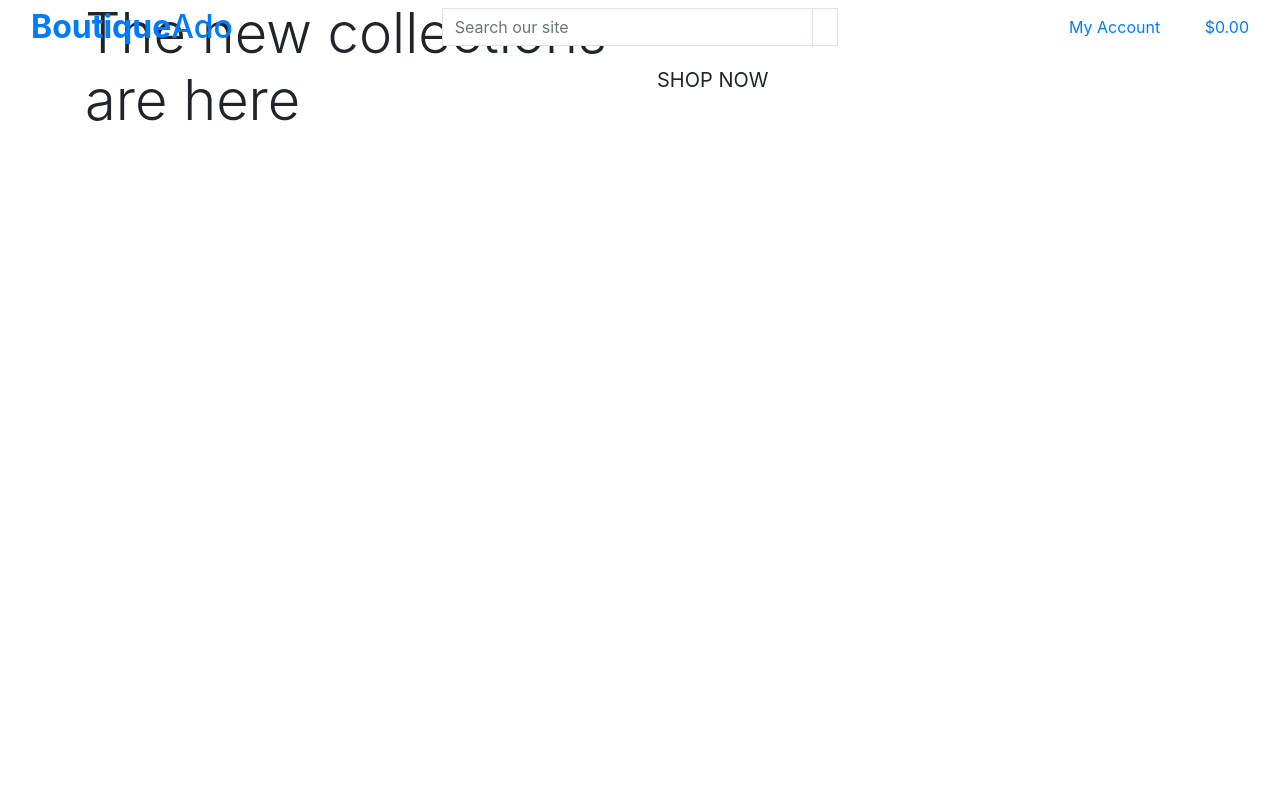
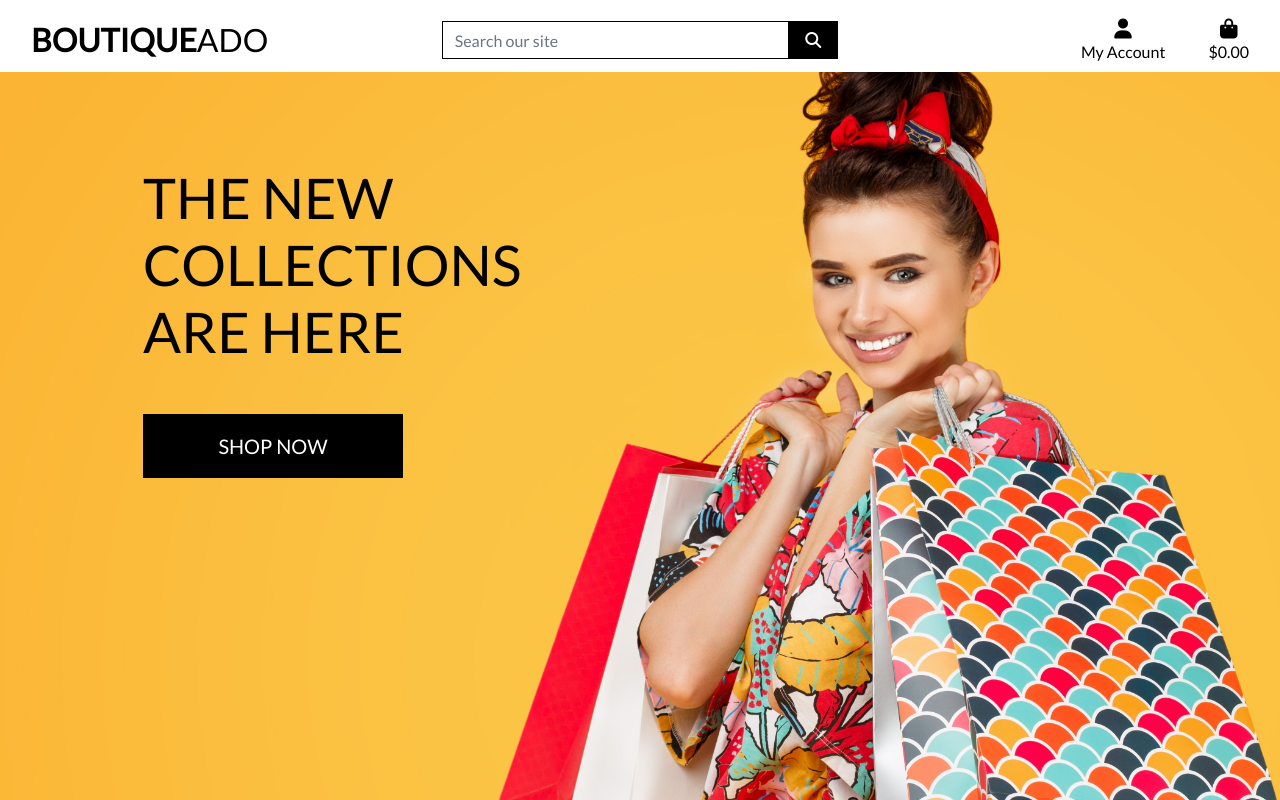
Before and after one commit to BegumDev/Boutique-Ado-Walkthrough, a Django app: page / in a window 1280 px wide. Run offline with Django 3.2, Linux system fonts and the light colour scheme; some libraries are stand-ins or nearby versions.

Commit message:
Completed homepage header and css.

```diff
--- a/boutique_ado/settings.py
+++ b/boutique_ado/settings.py
@@ -148,6 +148,10 @@ USE_TZ = True
 # https://docs.djangoproject.com/en/3.2/howto/static-files/
 
 STATIC_URL = '/static/'
+STATICFILES_DIRS = (os.path.join(BASE_DIR, 'static'),)
+
+MEDIA_URL = '/media/'
+MEDIA_ROOT = os.path.join(BASE_DIR, 'media')
 
 # Default primary key field type
 # https://docs.djangoproject.com/en/3.2/ref/settings/#default-auto-field
--- a/boutique_ado/urls.py
+++ b/boutique_ado/urls.py
@@ -15,10 +15,11 @@ Including another URLconf
 """
 from django.contrib import admin
 from django.urls import path, include
+from django.conf import settings
+from django.conf.urls.static import static
 
 urlpatterns = [
     path('admin/', admin.site.urls),
     path('accounts/', include('allauth.urls')),
     path('', include('home.urls')),
-
-]
+] + static(settings.MEDIA_URL, document_root=settings.MEDIA_ROOT)
--- a/home/templates/home/index.html
+++ b/home/templates/home/index.html
@@ -12,13 +12,15 @@
 {% block content %}
 <div class="container h-100">
     <div class="row">
-        <div class="col-7 col-md-6">
-            <h1 class="display-4 logo-font text-black">The new collections are here</h1>
-        </div>
-        <div class="my-5">
-            <h4>
-                <a href="" class="shop-now-button btn btn-lg rounded-0 text-uppercase py-3">shop now</a>
-            </h4>
+        <div class="col-7 col-md-6 my-auto">
+            <h1 class="display-4 logo-font text-black">
+                The new collections are here
+            </h1>
+            <div class="my-5">
+                <h4>
+                    <a href="" class="shop-now-button btn btn-lg rounded-0 text-uppercase py-3">shop now</a>
+                </h4>
+            </div>
         </div>
     </div>
 </div>
--- /dev/null
+++ b/static/css/base.css
@@ -0,0 +1,81 @@
+html {
+    height: 100%;
+}
+
+body {
+    background: url('/media/homepage_background_cropped.jpg') no-repeat center center fixed;
+    background-size: cover;
+    height: calc(100vh - 164px);
+    color: #555;
+    font-family: 'Lato';
+}
+
+/* from Bulma */
+.icon {
+    align-items: center;
+    display: inline-flex;
+    justify-content: center;
+    height: 1.5rem;
+    width: 1.5rem;
+}
+
+.logo-font {
+    text-transform: uppercase;
+}
+
+.main-logo-link {
+    width: fit-content;
+}
+
+.shop-now-button {
+    background: black;
+    color: white;
+    min-width: 260px;
+}
+
+.btn-black {
+    background: black;
+    color: white;
+}
+
+.shop-now-button:hover,
+.shop-now-button:active,
+.shop-now-button:focus,
+.btn-black:hover,
+.btn-black:active,
+.btn-black:focus {
+    background: #222;
+    color: white;
+}
+
+.text-black {
+    color: #000 !important;
+}
+
+.border-black {
+    border: 1px solid black !important;
+}
+
+/* -------------------------------- Media Queries */
+
+/* Slightly larger container on xl screens */
+@media (min-width: 1200px) {
+  .container {
+    max-width: 80%;
+  }
+}
+
+/* fixed top navbar only on medium and up */
+@media (min-width: 992px) {
+    .fixed-top-desktop-only {
+        position: fixed;
+        top: 0;
+        right: 0;
+        left: 0;
+        z-index: 1030;
+    }
+
+    .header-container {
+        padding-top: 164px;
+    }
+}
--- a/templates/base.html
+++ b/templates/base.html
@@ -18,12 +18,17 @@
     <!-- Bootstrap CSS -->
     <link rel="stylesheet" href="https://cdn.jsdelivr.net/npm/bootstrap@4.4.1/dist/css/bootstrap.min.css"
         integrity="sha384-Vkoo8x4CGsO3+Hhxv8T/Q5PaXtkKtu6ug5TOeNV6gBiFeWPGFN9MuhOf23Q9Ifjh" crossorigin="anonymous">
+    <link rel="stylesheet" href="{% static 'css/base.css' %}">
+    <link rel="preconnect" href="https://fonts.googleapis.com">
+    <link rel="preconnect" href="https://fonts.gstatic.com" crossorigin>
+    <link href="https://fonts.googleapis.com/css2?family=Lato&display=swap" rel="stylesheet">
     {% endblock %}
 
     {% block extra_css %}
     {% endblock %}
 
     {% block corejs %}
+    <script src="https://kit.fontawesome.com/f2b99ab49c.js" crossorigin="anonymous"></script>
     <script src="https://code.jquery.com/jquery-3.4.1.slim.min.js"
         integrity="sha384-J6qa4849blE2+poT4WnyKhv5vZF5SrPo0iEjwBvKU7imGFAV0wwj1yYfoRSJoZ+n" crossorigin="anonymous">
     </script>
@@ -43,7 +48,7 @@
 
 <body>
     <header class="container-fluid fixed-top">
-        <div class="row">
+        <div id="topnav" class="row bg-white pt-lg-2 d-none d-lg-flex">
             <div class="col-12 col-lg-4 my-auto py-1 py-lg-0 text-center text-lg-left">
                 <a href="{% url 'home' %}" class="nav-link main-logo">
                     <h2 class="logo-font text-black my-0"><strong>Boutique</strong>Ado</h2>
```
Also changed, not shown: media/homepage_background_cropped.jpg (added).
